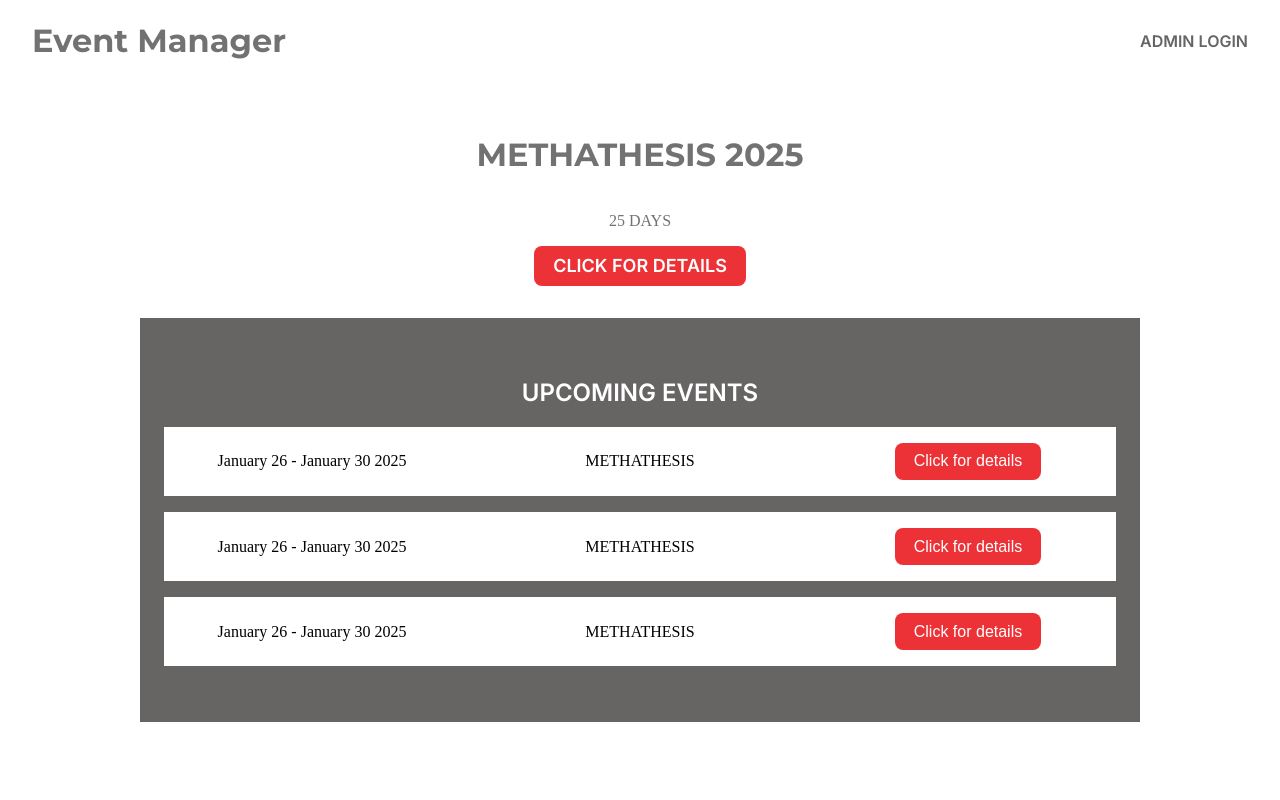
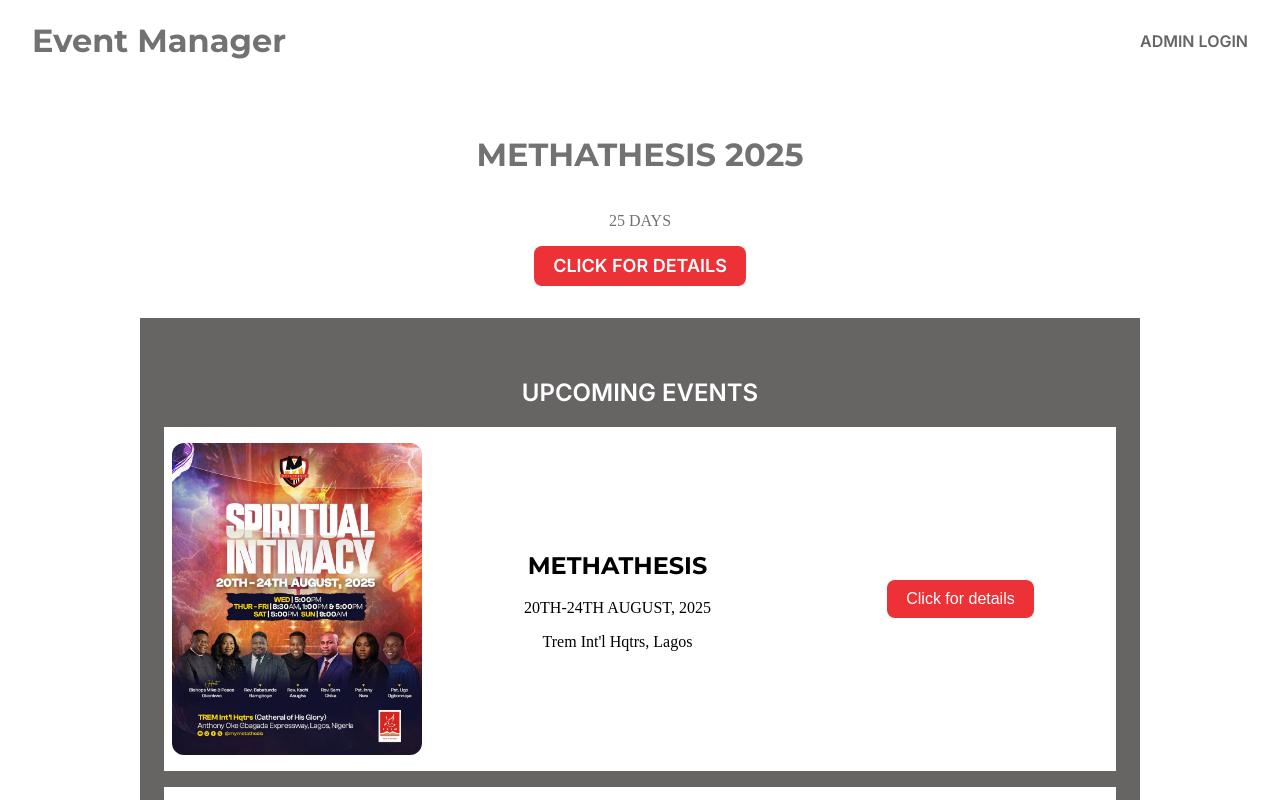
Before and after one commit to Dolapo-stack/event-app, a React (Vite) app: page / in a window 1280 px wide. Shown: the top 800 px of the page. Built offline with nearby package versions, Linux system fonts and the light colour scheme.

Commit message:
Add event card

```diff
--- a/src/App.css
+++ b/src/App.css
@@ -75,3 +75,8 @@ header a:hover,
   transition: all 0.2s ease-in-out;
   font-size: 1rem;
 }
+
+.event img {
+  width: 250px;
+  border-radius: 0.75rem; /* Rounded corners */
+}
--- /dev/null
+++ b/src/components/EventCard.jsx
@@ -0,0 +1,48 @@
+import Methathesis from "../assets/methathesis.jpeg";
+
+const EventCard = () => {
+  return (
+    <>
+      <div className="event">
+        <img src={Methathesis} alt="methathesis" />
+        <div>
+          <h2 className="title"> METHATHESIS</h2>
+          <p className="date">20TH-24TH AUGUST, 2025</p>
+          <p className="venue">Trem Int'l Hqtrs, Lagos</p>
+        </div>
+        <div>
+          <input
+            type="button"
+            value="Click for details"
+            className="details_button"
+          />
+        </div>
+      </div>
+      <div className="event">
+        <div>January 26 - January 30 2025</div>
+        <div>METHATHESIS</div>
+        <div>
+          <input
+            type="button"
+            value="Click for details"
+            className="details_button"
+          />
+        </div>
+      </div>
+      <div className="event">
+        <div>January 26 - January 30 2025</div>
+        <div>METHATHESIS</div>
+        <div>
+          <input
+            type="button"
+            value="Click for details"
+            className="details_button"
+          />
+        </div>
+      </div>
+      ;
+    </>
+  );
+};
+
+export default EventCard;
--- a/src/components/MainContent.jsx
+++ b/src/components/MainContent.jsx
@@ -1,3 +1,5 @@
+import EventCard from "./EventCard";
+
 const MainContent = () => {
   return (
     <main>
@@ -11,39 +13,7 @@ const MainContent = () => {
 
       <section className="event_list">
         <h2>Upcoming Events</h2>
-        <div className="event">
-          <div>January 26 - January 30 2025</div>
-          <div>METHATHESIS</div>
-          <div>
-            <input
-              type="button"
-              value="Click for details"
-              className="details_button"
-            />
-          </div>
-        </div>
-        <div className="event">
-          <div>January 26 - January 30 2025</div>
-          <div>METHATHESIS</div>
-          <div>
-            <input
-              type="button"
-              value="Click for details"
-              className="details_button"
-            />
-          </div>
-        </div>
-        <div className="event">
-          <div>January 26 - January 30 2025</div>
-          <div>METHATHESIS</div>
-          <div>
-            <input
-              type="button"
-              value="Click for details"
-              className="details_button"
-            />
-          </div>
-        </div>
+        <EventCard />
       </section>
     </main>
   );
```
Also changed, not shown: src/assets/methathesis.jpeg (added).
